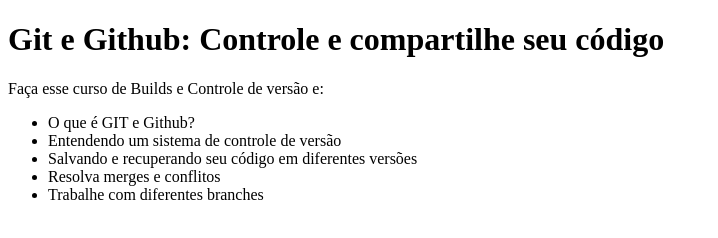
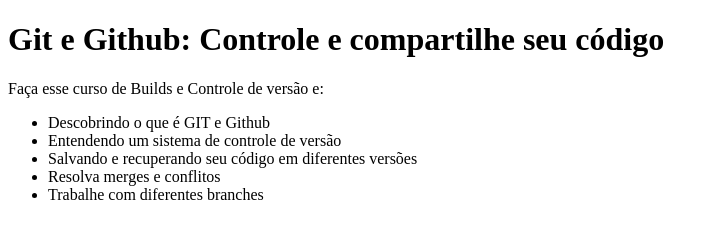
Before and after one commit to lucasugarcia/alura-git, a plain HTML site: page index.html in a window 1280 px wide. Shown: the whole page, without its empty margins (0-718 px from the left). Drawn offline with Linux system fonts and the light colour scheme.

Commit message:
Corrigino primeiro item da lista

```diff
--- a/index.html
+++ b/index.html
@@ -10,7 +10,7 @@
         <h1>Git e Github: Controle e compartilhe seu código</h1>
         <p>Faça esse curso de Builds e Controle de versão e:</p>
         <ul>
-            <li>O que é GIT e Github?</li>
+            <li>Descobrindo o que é GIT e Github</li>
             <li>Entendendo um sistema de controle de versão</li>
             <li>Salvando e recuperando seu código em diferentes versões</li>
             <li>Resolva merges e conflitos</li>
```
